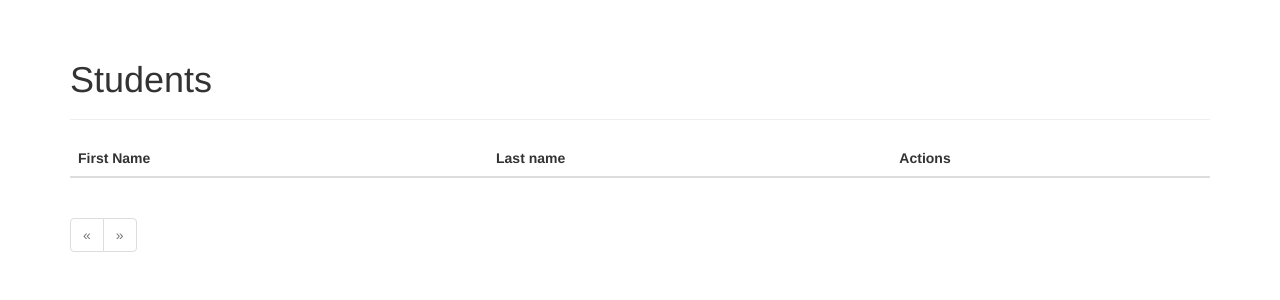
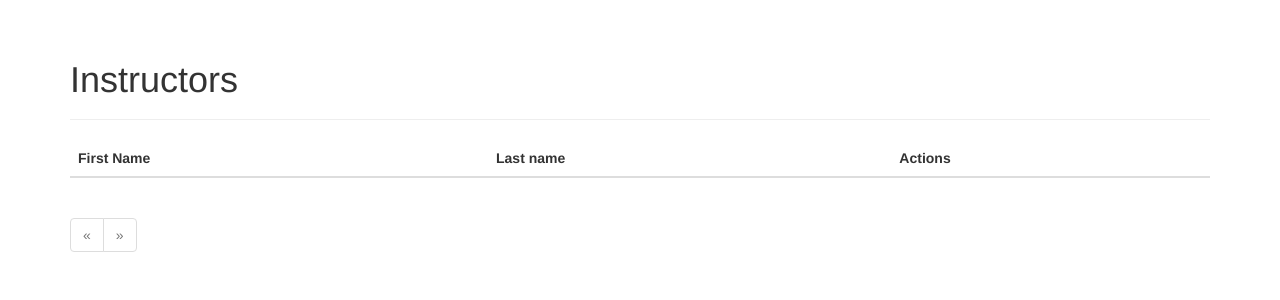
Before and after one commit to austineal/fsm, a Flask app: page /view/instructors in a window 1280 px wide. Shown: the part 52-352 px from the top of the page. Run offline with Flask 2, Linux system fonts and the light colour scheme; the visitor is signed in with stand-in values (Sample User, id 1); data that the repository does not hold is empty; some libraries are stand-ins or nearby versions.

Commit message:
fix page title

```diff
--- a/app/templates/view_instructors.html
+++ b/app/templates/view_instructors.html
@@ -6,7 +6,7 @@
 
 {% block page_content %}
 <div class="page-header">
-    <h1>Students</h1>
+    <h1>Instructors</h1>
 </div>
 <div class="table-responsive">
     <table class="table table-striped">
```
